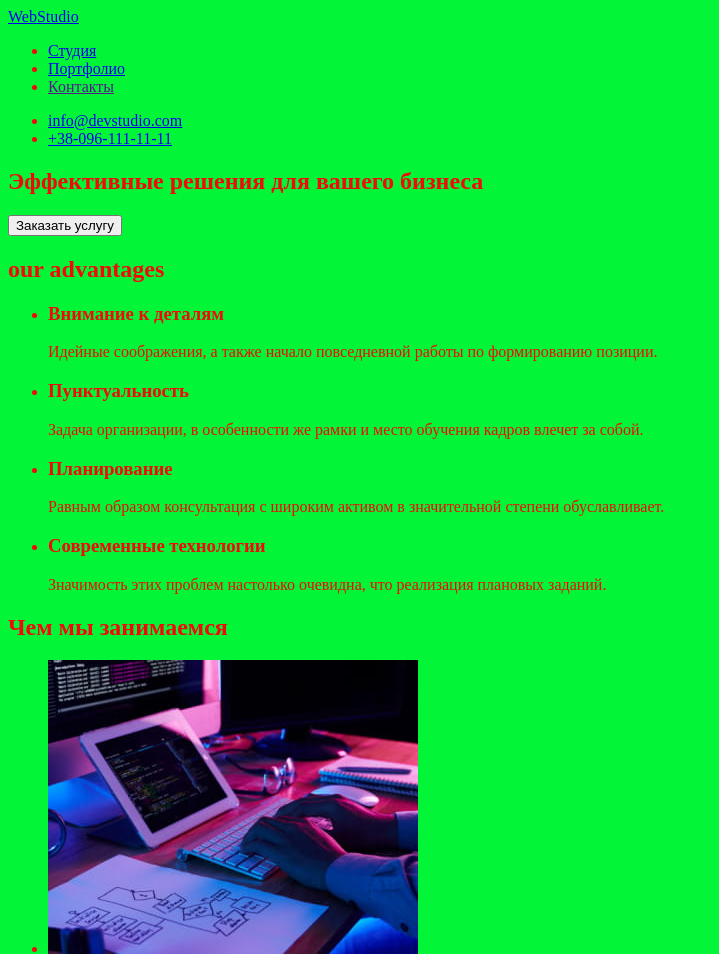
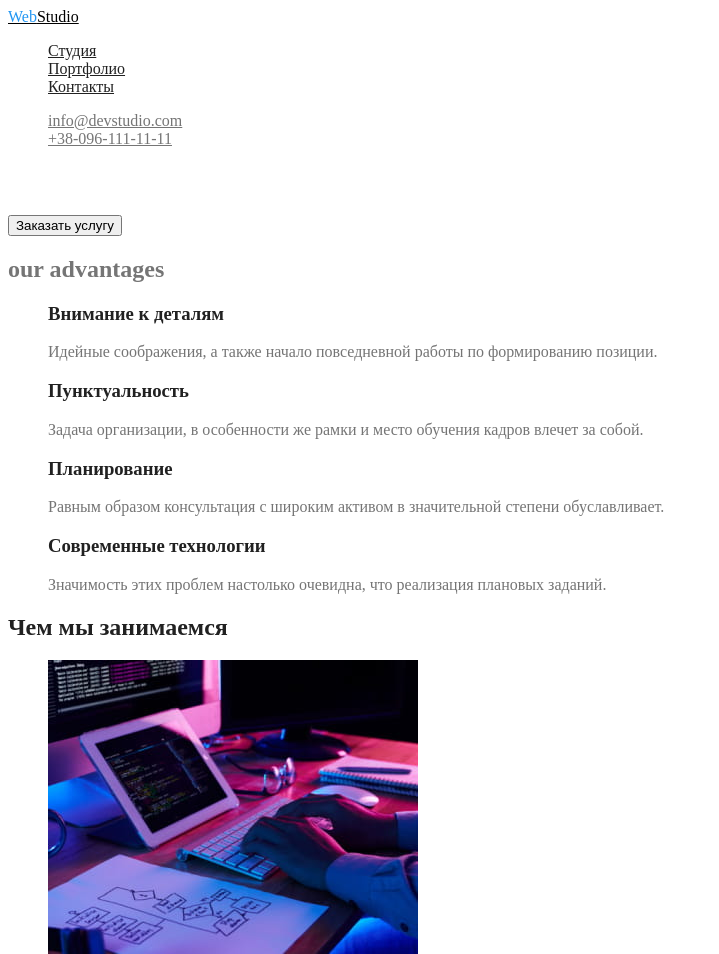
Before and after one commit to DennLaz/goit-markup-hw-02, a plain HTML site: page index.html in a window 1280 px wide. Shown: the top 954 px of the page, without its empty margins (0-719 px from the left). Drawn offline with Linux system fonts and the light colour scheme.

Commit message:
Добавил CSS

```diff
--- a/css/styles.css
+++ b/css/styles.css
@@ -1,4 +1,59 @@
+:root {
+  --primary-text-color: #757575;
+  --title-text-color: #212121;
+  --special-text-color: #2196f3;
+}
+
+/* основной цвет заглавного текста текста #212121 */
+/* основной текст #757575*/
+/* Цвет лого, кнопки, ссылки #2196F3 */
+/* Белый цвет #FFFFFF */
+/*Белый цвет 60% прозрачноснти rgba(255, 255, 255, 0.6) */
+/* Вторичный цвет фона #F5F4FA  */
 body {
-  background-color: rgb(3, 245, 56);
-  color: rgb(243, 9, 9);
+  background-color: #ffffff;
+  color: #757575;
 }
+
+.list {
+  list-style: none;
+}
+
+/* Логотип */
+.logo {
+  color: #000000;
+}
+span {
+  color: #2196f3;
+}
+
+/* навигация */
+.nav-link {
+  color: #212121;
+}
+
+.nav-link:hover,
+.nav-link:focus {
+  color: #2196f3;
+}
+
+/* Контакты */
+.contacts-list {
+  color: #757575;
+}
+
+.contacts-list:focus,
+.contacts-list:hover {
+  color: #2196f3;
+}
+
+/* hero */
+.hero {
+  color: #ffffff;
+}
+
+/* section */
+.section-title,
+.section-name {
+  color: #212121;
+}
```
